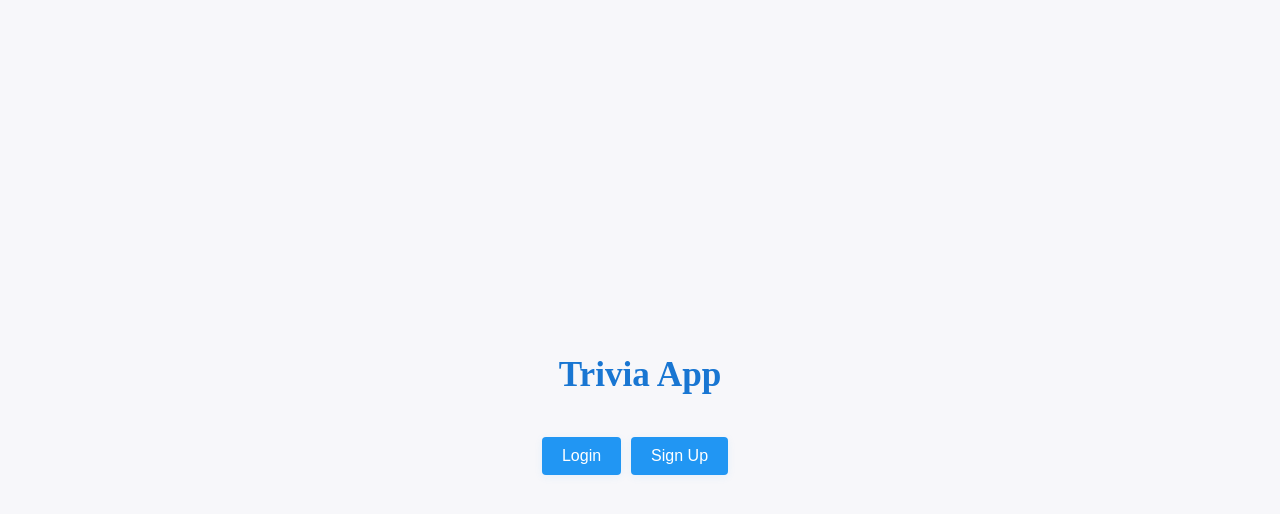
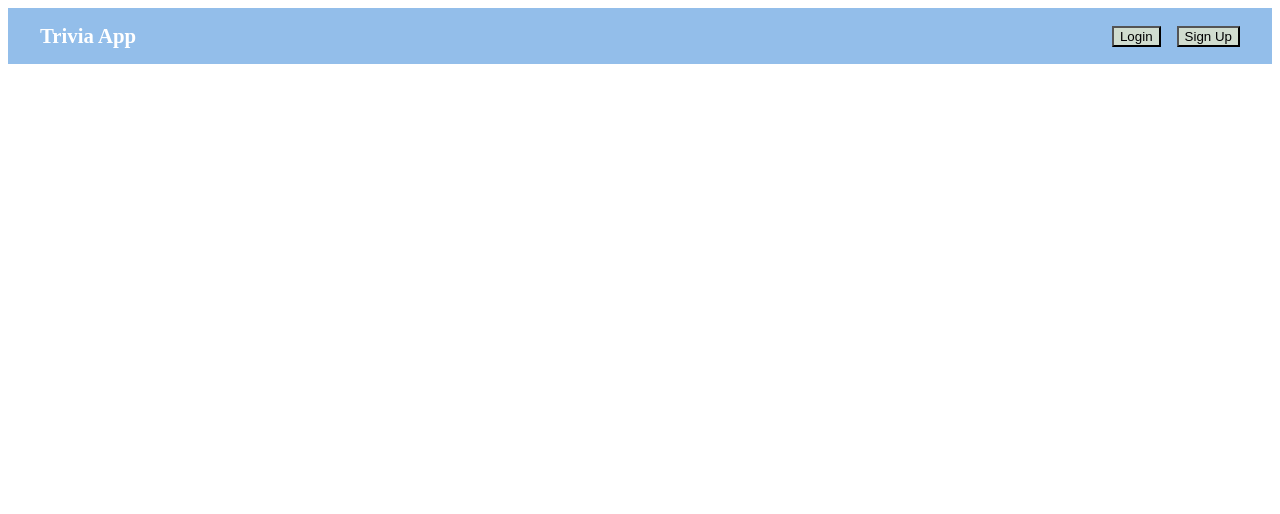
Before and after one commit to shamitsoni/Quiz-App, a React (Vite) app in the folder client/: page / in a window 1280 px wide. Shown: the top 514 px of the page. Built offline with nearby package versions, Linux system fonts and the light colour scheme.

Commit message:
feat: Add navigation bar for title and log in actions

```diff
--- a/client/src/components/Home/Home.css
+++ b/client/src/components/Home/Home.css
@@ -1,21 +1,7 @@
-body,
-#root {
-  min-height: 100vh;
+.home-container {
   display: flex;
   align-items: center;
   justify-content: center;
-  background: #f7f7fa;
-}
-
-.home-container {
-  display: flex;
-  flex-direction: column;
-  align-items: center;
-  justify-content: center;
-}
-
-.home-container button {
-  margin: 10px;
 }
 
 .home-container h1 {
@@ -25,19 +11,47 @@ body,
   font-weight: 700;
 }
 
-.btn-primary {
+.content-btn {
   font-size: 1.1rem;
   padding: 12px 32px;
   border-radius: 8px;
-  background: #f32152;
+  background: #4794e0;
   color: #fff;
   border: none;
   cursor: pointer;
   box-shadow: 0 2px 8px rgba(33, 150, 243, 0.08);
   transition: background 0.2s;
-  margin: 10px 0;
+  margin: 10px;
 }
 
-.btn-primary:hover {
-  background: #1565c0;
+.content-btn:hover {
+  background: #1b579d;
 }
+
+.navbar {
+  display: flex;
+  flex-direction: row;
+  align-items: center;
+  justify-content: space-between;
+  width: 100%;
+  padding: 16px 32px;
+  background: #93beea;
+  color: #fff;
+  box-sizing: border-box;
+  margin-bottom: 24px;
+}
+
+.navbar-btn {
+  background-color: #d1ddcf;
+}
+
+.navbar-title {
+  font-size: 1.3rem;
+  font-weight: 600;
+}
+
+.navbar-actions {
+  display: flex;
+  align-items: center;
+  gap: 16px;
+}
--- a/client/src/components/Home/Home.jsx
+++ b/client/src/components/Home/Home.jsx
@@ -1,46 +1,29 @@
 import "./Home.css";
 import { useEffect } from "react";
 import { Link } from "react-router-dom";
+import NavBar from "./NavBar";
 
 function Home({ user, handleLogOut }) {
   useEffect(() => {
     document.title = "Welcome | Home";
   }, []);
 
-  if (user) {
-    return (
+  return (
+    <>
+      <NavBar user={user} handleLogOut={handleLogOut} />
       <div className="home-container">
-        <h1>Trivia App</h1>
-        <p>Welcome, {user.username}!</p>
-        <div className="button-group">
-          <Link to="/quiz">
-            <button className="btn-primary">Try Quiz</button>
-          </Link>
-          <Link to="/">
-            <button onClick={handleLogOut} className="btn-primary">
-              Logout
-            </button>
-          </Link>
-          <Link to="/stats">
-            <button className="btn-primary">Stats</button>
-          </Link>
-        </div>
+        {user && (
+          <>
+            <Link to="/quiz">
+              <button className="content-btn">Play</button>
+            </Link>
+            <Link to="/stats">
+              <button className="content-btn">Stats</button>
+            </Link>
+          </>
+        )}
       </div>
-    );
-  }
-
-  return (
-    <div className="home-container">
-      <h1>Trivia App</h1>
-      <div className="button-group">
-        <Link to="/login">
-          <button className="btn btn-primary">Login</button>
-        </Link>
-        <Link to="/sign-up">
-          <button className="btn btn-primary">Sign Up</button>
-        </Link>
-      </div>
-    </div>
+    </>
   );
 }
 
--- /dev/null
+++ b/client/src/components/Home/NavBar.jsx
@@ -0,0 +1,31 @@
+import { Link } from "react-router-dom";
+
+function NavBar({ user, handleLogOut }) {
+  return (
+    <nav className="navbar">
+      <div className="navbar-title">
+        {user ? <span>Welcome, {user.username}</span> : <span>Trivia App</span>}
+      </div>
+      <div className="navbar-actions">
+        {user ? (
+          <>
+            <button onClick={handleLogOut} className="navbar-btn">
+              Logout
+            </button>
+          </>
+        ) : (
+          <>
+            <Link to="/login">
+              <button className="navbar-btn">Login</button>
+            </Link>
+            <Link to="/sign-up">
+              <button className="navbar-btn">Sign Up</button>
+            </Link>
+          </>
+        )}
+      </div>
+    </nav>
+  );
+}
+
+export default NavBar;
```
